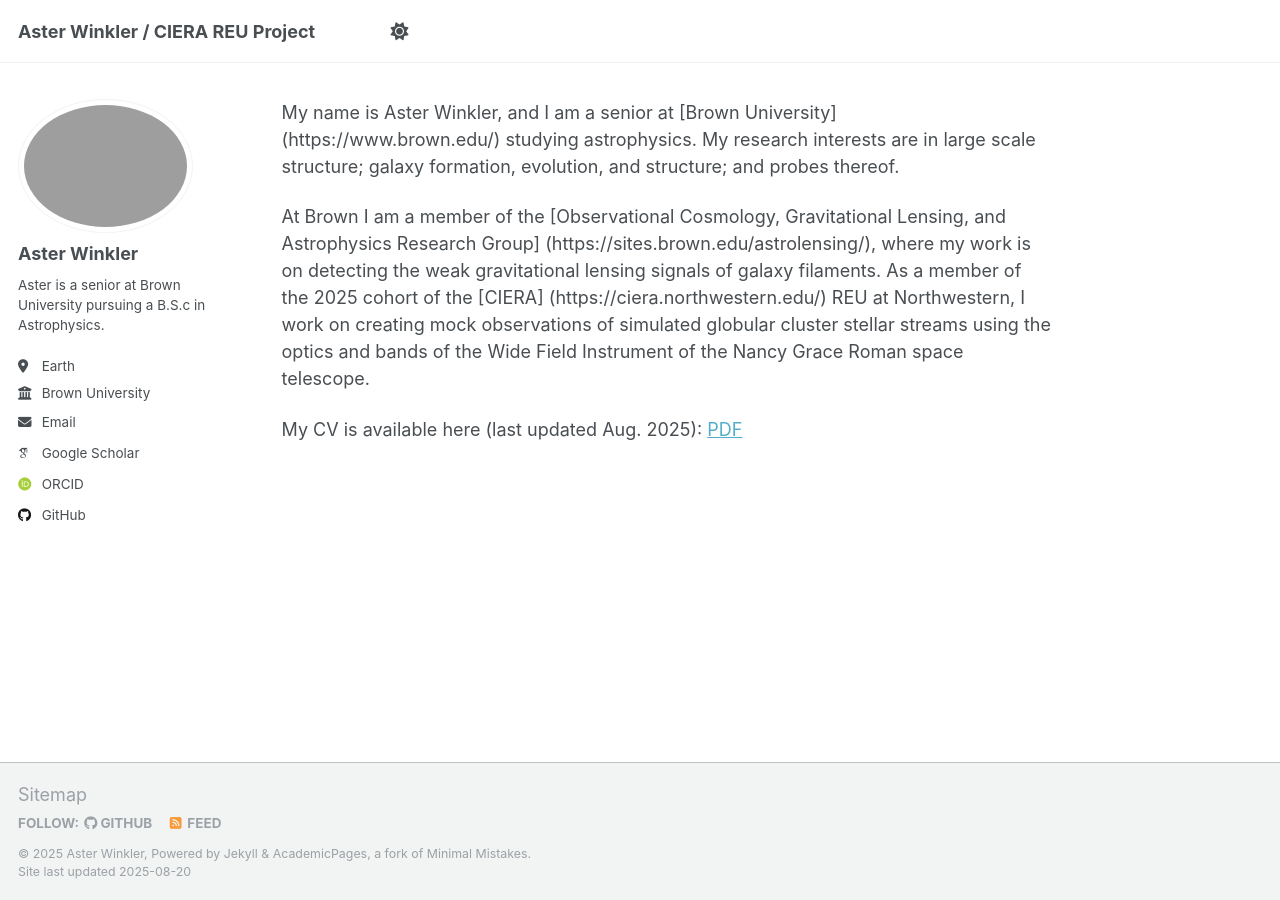
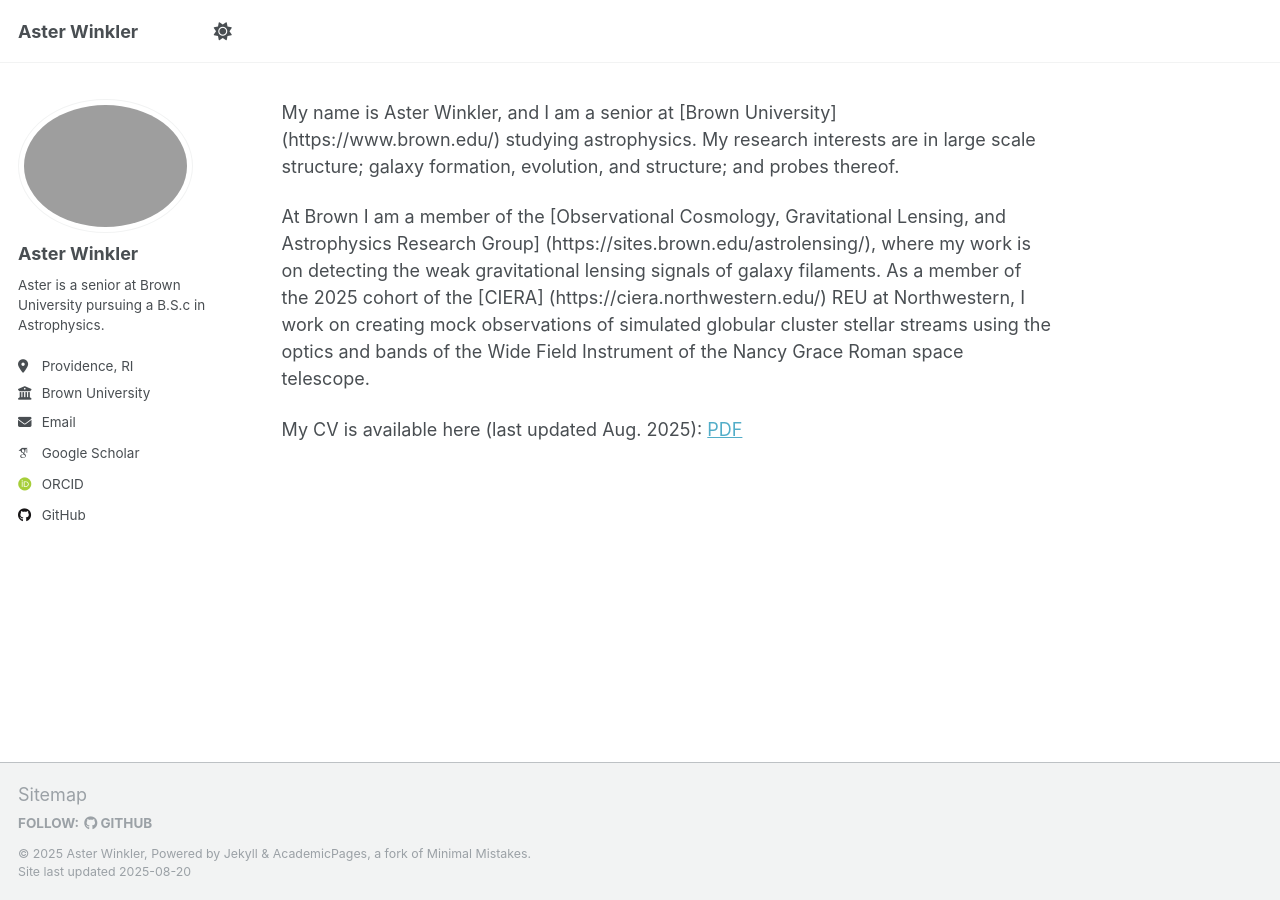
Before and after one commit to asterwinkler/project, a Jekyll site: the page built from _pages/about.md, in a window 1280 px wide. Built offline with Jekyll 4.4.1, drawn with Linux system fonts in a browser that asks for light colours; some web fonts are replaced; a script that is not in the unit is left out; part of the change alters nothing that is shown.

Commit message:
Update _config.yml

```diff
--- a/_config.yml
+++ b/_config.yml
@@ -9,7 +9,7 @@
 # Basic Site Settings
 locale                   : "en-US"
 site_theme               : "default"
-title                    : "Aster Winkler / CIERA REU Project"
+title                    : "Aster Winkler"
 title_separator          : "-"
 name                     : &name "Aster Winkler"
 description              : &description "Aster is a senior at Brown University pursuing a B.S.c in Astrophysics."
@@ -26,7 +26,7 @@ author:
   name             : "Aster Winkler"
   pronouns         : # example: "she/her"
   bio              : "Aster is a senior at Brown University pursuing a B.S.c in Astrophysics."
-  location         : "Earth"
+  location         : "Providence, RI"
   employer         : "Brown University"
   uri              : # URL
   email            : "aster_winkler@brown.edu"
@@ -46,7 +46,7 @@ author:
   bitbucket        : # Username - Update with your username on the site
   codepen          : # Username
   dribbble         : # Username
-  github           : "academicpages"
+  github           : "asterwinkler"
   kaggle           : # Username
   stackoverflow    : # User number or user number and name (i.e., use "1" or "1/jeff-atwood")
 
@@ -120,7 +120,7 @@ staticman:
       options:
         format           : "iso8601" # "iso8601" (default), "timestamp-seconds", "timestamp-milliseconds"
 atom_feed:
-  hide                   : false     # change to true to hide the RSS feed in the footer
+  hide                   : true     # change to true to hide the RSS feed in the footer
   path                   : # blank (default) uses feed.xml
 
 
@@ -217,16 +217,16 @@ kramdown:
 # These settings control the types of collections used by the template
 collections:
   teaching:
-    output: true
+    output: false
     permalink: /:collection/:path/
   publications:
-    output: true
+    output: false
     permalink: /:collection/:path/
   portfolio:
-    output: true
+    output: false
     permalink: /:collection/:path/
   talks:
-    output: true
+    output: false
     permalink: /:collection/:path/
 
 
```
